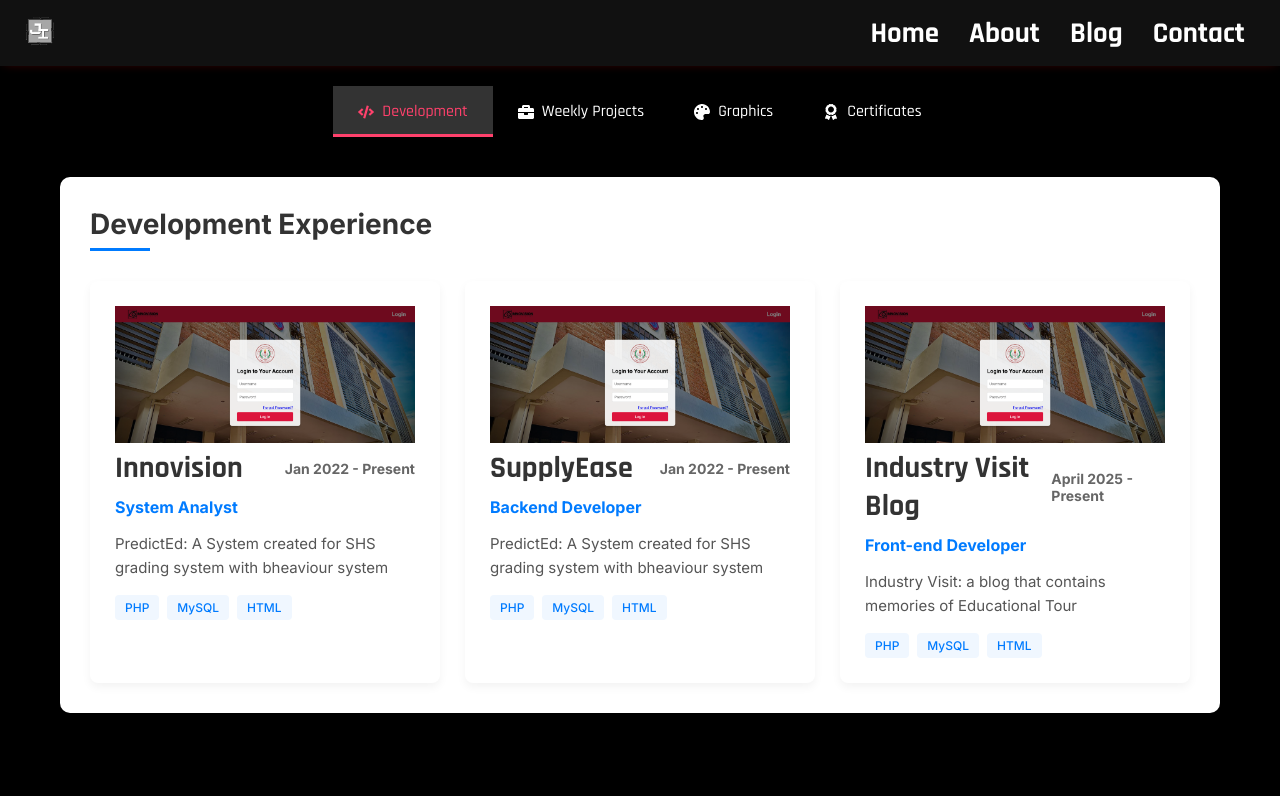
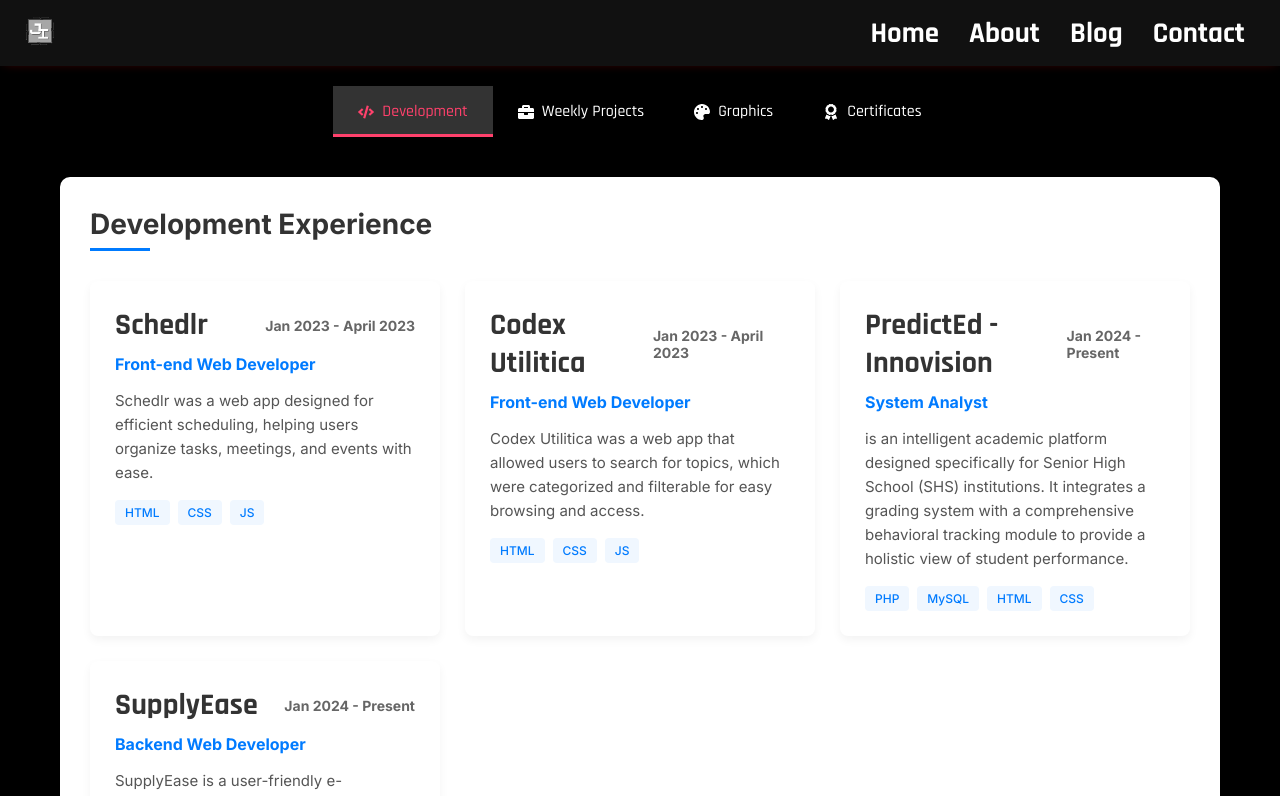
Before and after one commit to Juliet0720/website, a React (Vite) app: page /project in a window 1280 px wide. Shown: the top 796 px of the page. Built offline with nearby package versions, Linux system fonts and the light colour scheme.

Commit message:
Fix information

```diff
--- a/src/assets/project.css
+++ b/src/assets/project.css
@@ -896,7 +896,7 @@
   }
 
   .certificates-grid {
-    grid-template-columns: 1fr;
+    grid-template-columns: repeat(2, 1fr);
     gap: 15px;
   }
 
@@ -974,8 +974,10 @@
   .masonry-grid {
     grid-template-columns: repeat(auto-fill, minmax(100px, 1fr));
     gap: 8px;
+
+  }.certificates-grid {
+    grid-template-columns: 1fr;
   }
-
   .certificate-image-container {
     height: 160px;
   }
@@ -1046,7 +1048,7 @@
   }
 
   .masonry-grid {
-    grid-template-columns: repeat(auto-fill, minmax(90px, 1fr));
+    grid-template-columns: repeat(auto-fill, minmax(90px, 2fr));
   }
 
   .certificate-image-container {
--- a/src/pages/contact.jsx
+++ b/src/pages/contact.jsx
@@ -81,23 +81,20 @@ const Contact = () => {
               <FaMapMarkerAlt className="info-icon" />
               <div>
                 <h3>Location</h3>
-                <p>Manila, Philippines</p>
+                <p>Tacurong City, Philippines</p>
               </div>
             </div>
 
             <div className="social-links">
               <h3>Connect With Me</h3>
               <div className="social-icons">
-                <a href="https://github.com/" target="_blank" rel="noopener noreferrer" className="social-icon">
+                <a href="https://github.com/Juliet0720" target="_blank" rel="noopener noreferrer" className="social-icon">
                   <FaGithub />
                 </a>
-                <a href="https://linkedin.com/" target="_blank" rel="noopener noreferrer" className="social-icon">
+                <a href="www.linkedin.com/in/juliet-icawalo-420250296" target="_blank" rel="noopener noreferrer" className="social-icon">
                   <FaLinkedin />
                 </a>
-                <a href="https://twitter.com/" target="_blank" rel="noopener noreferrer" className="social-icon">
-                  <FaTwitter />
-                </a>
-                <a href="https://facebook.com/" target="_blank" rel="noopener noreferrer" className="social-icon">
+                <a href="https://www.facebook.com/juliet.condesaicawalo" target="_blank" rel="noopener noreferrer" className="social-icon">
                   <FaFacebook />
                 </a>
                 <a href="mailto:julieticawalo07@gmail.com" className="social-icon">
--- a/src/pages/project.jsx
+++ b/src/pages/project.jsx
@@ -71,31 +71,40 @@ const Project = () => {
   // Experience data
   const experiences = [
     {
-      image: devImg,
-      company: "Innovision",
+      // image: devImg,
+       company: "Schedlr",
+       role: "Front-end Web Developer",
+       duration: "Jan 2023 - April 2023",
+       description:
+         "Schedlr was a web app designed for efficient scheduling, helping users organize tasks, meetings, and events with ease.",
+       technologies: ["HTML", "CSS", "JS"],
+     },
+     {
+      // image: devImg,
+       company: "Codex Utilitica",
+       role: "Front-end Web Developer",
+       duration: "Jan 2023 - April 2023",
+       description:
+         "Codex Utilitica was a web app that allowed users to search for topics, which were categorized and filterable for easy browsing and access.",
+       technologies: [ "HTML", "CSS", "JS"],
+     },
+    {
+     // image: devImg,
+      company: "PredictEd - Innovision",
       role: "System Analyst",
-      duration: "Jan 2022 - Present",
+      duration: "Jan 2024 - Present",
       description:
-        "PredictEd: A System created for SHS grading system with bheaviour system",
-      technologies: ["PHP", "MySQL", "HTML"],
+        "is an intelligent academic platform designed specifically for Senior High School (SHS) institutions. It integrates a grading system with a comprehensive behavioral tracking module to provide a holistic view of student performance.",
+      technologies: ["PHP", "MySQL", "HTML", "CSS"],
     },
     {
-      image: devImg,
+      //image: devImg,
       company: "SupplyEase",
-      role: "Backend Developer",
-      duration: "Jan 2022 - Present",
+      role: "Backend Web Developer",
+      duration: "Jan 2024 - Present",
       description:
-        "PredictEd: A System created for SHS grading system with bheaviour system",
-      technologies: ["PHP", "MySQL", "HTML"],
-    },
-    {
-      image: devImg,
-      company: "Industry Visit Blog",
-      role: "Front-end Developer",
-      duration: "April 2025 - Present",
-      description:
-        "Industry Visit: a blog that contains memories of Educational Tour",
-      technologies: ["PHP", "MySQL", "HTML"],
+        "SupplyEase is a user-friendly e-commerce platform dedicated to providing a wide range of high-quality school supplies, including stationery, backpacks, art materials, and classroom essentials.",
+      technologies: ["PHP", "MySQL", "HTML", "CSS"],
     },
 
   ]
@@ -307,11 +316,7 @@ const handleSectionChange = (section) => {
               {experiences.map((exp, index) => (
                 <div className="experience-card" key={index}>
                    <div className="experience-image-container">
-                    <img
-                      src={exp.image || "/placeholder.svg"}
-                      alt={`${exp.company} `}
-                      className="experience-image"
-                    />
+
                   </div>
                   <div className="experience-header">
                     <h2>{exp.company}</h2>
```
